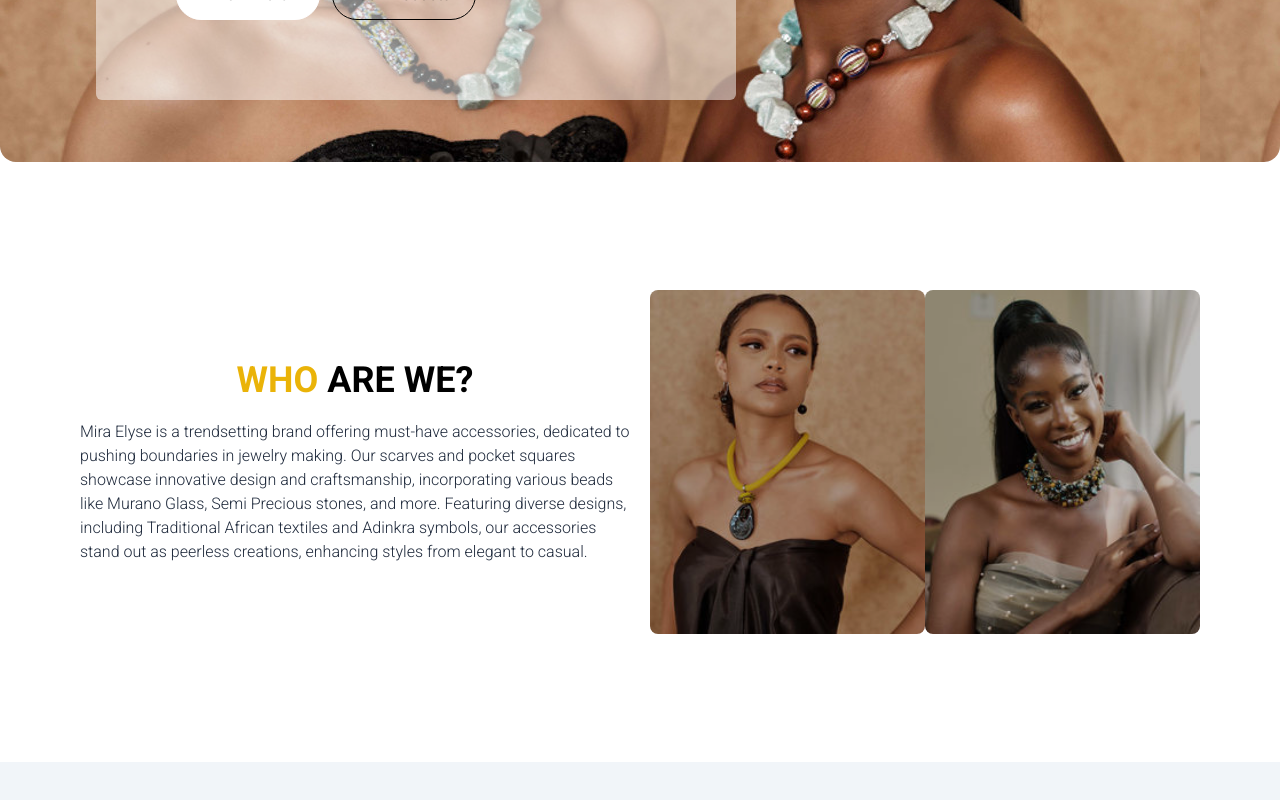
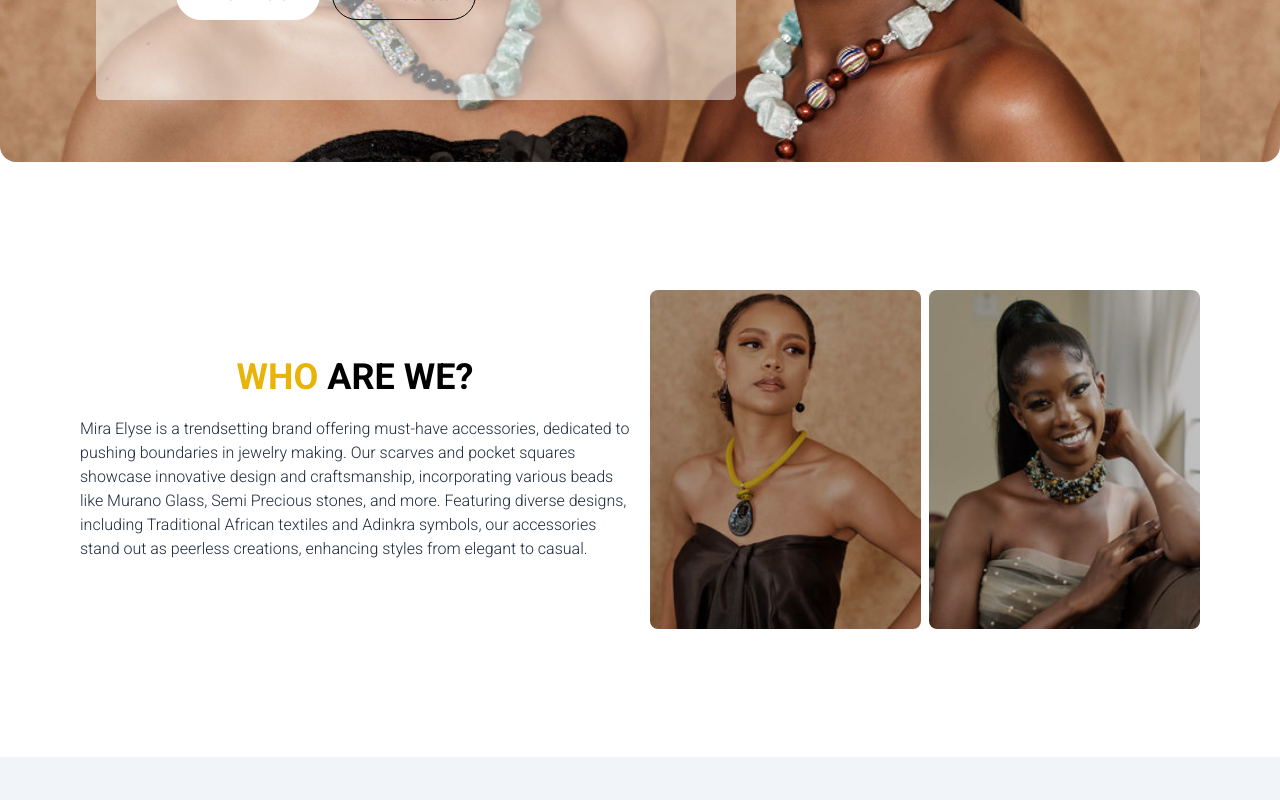
Before and after one commit to kkopoku/miraelyse, a Next.js app: page / in a window 1280 px wide. Shown: the part 558-1358 px from the top of the page. Built offline with nearby package versions, Linux system fonts and the light colour scheme.

Commit message:
fixed gap

```diff
--- a/app/page.js
+++ b/app/page.js
@@ -118,7 +118,7 @@
           </div>
         </div>
 
-        <div className="grid grid-cols-2 gap-">
+        <div className="grid grid-cols-2 gap-2">
           <Image
             className="brightness-75 rounded-lg"
             src="/images/carousel09.jpg"
```
